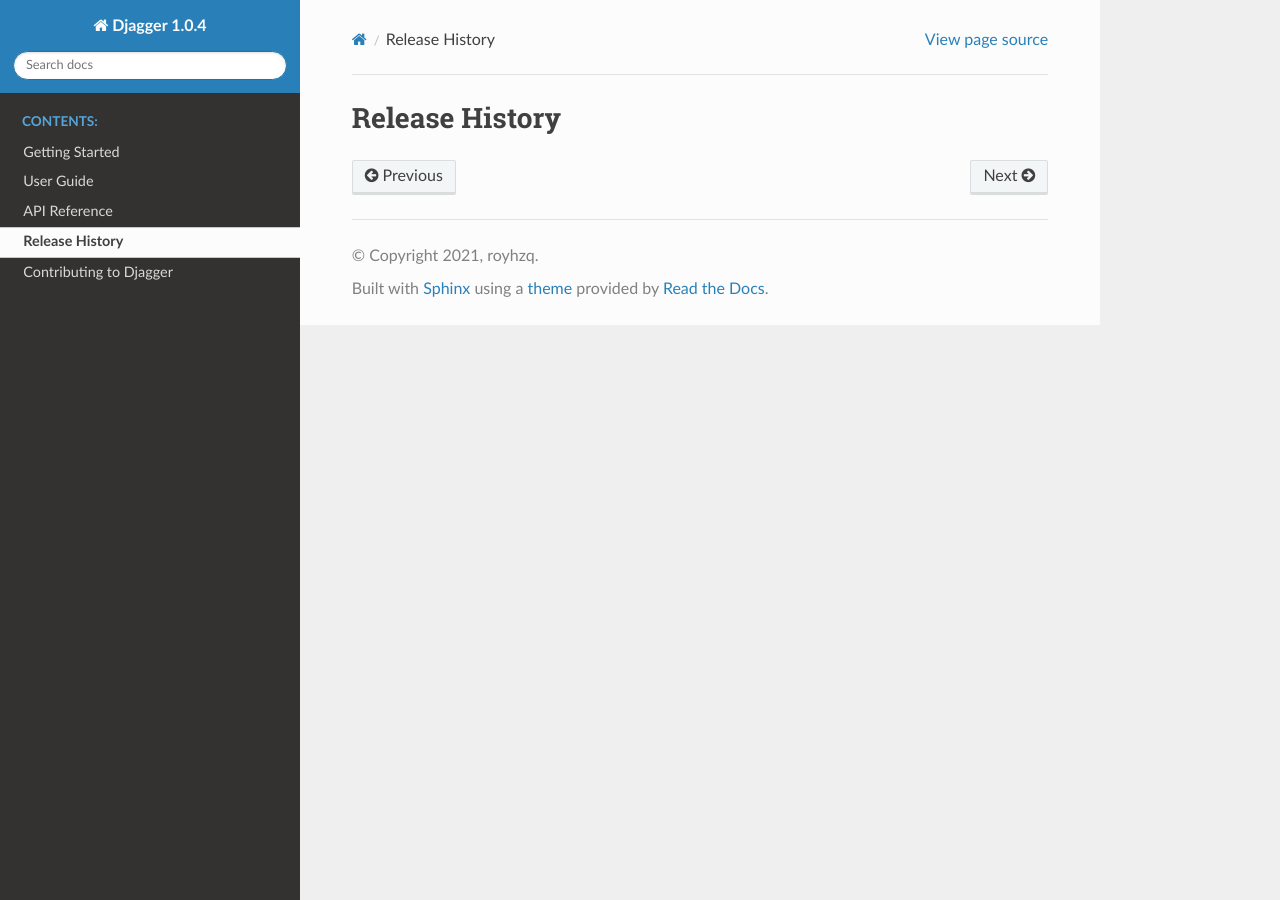
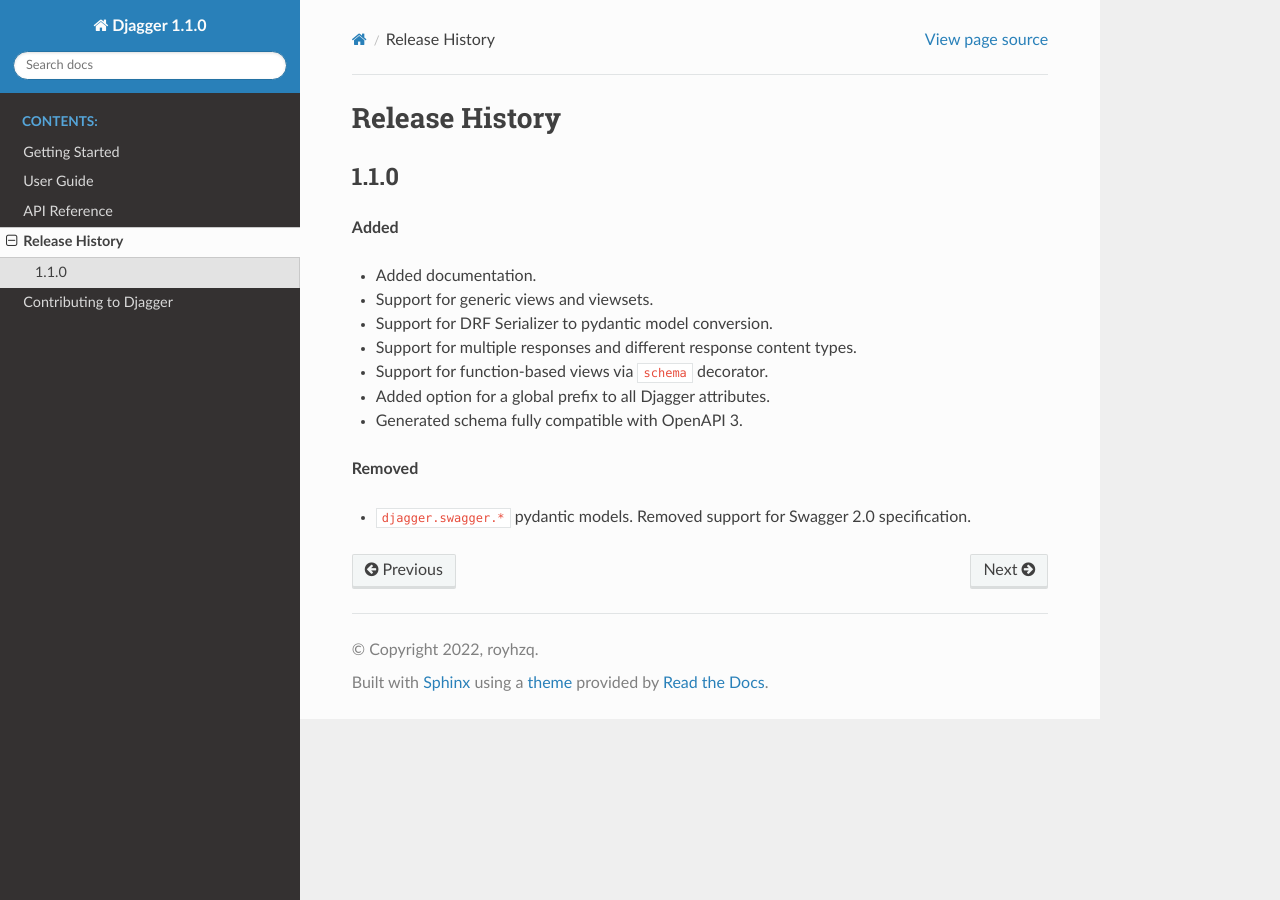
Before and after one commit to royhzq/djagger, a Sphinx documentation site: the page built from docs/source/release_history.rst, in a window 1280 px wide. Built offline with Sphinx 7.4.7 and the Read the Docs theme 2.0.0, drawn with Linux system fonts in a browser that asks for light colours.

Commit message:
Updated setup.cfg, changelog, and docs

```diff
--- a/docs/source/conf.py
+++ b/docs/source/conf.py
@@ -12,7 +12,8 @@
 #
 import os
 import sys
-sys.path.insert(0, os.path.abspath('../..'))
+
+sys.path.insert(0, os.path.abspath("../.."))
 
 from django.conf import settings
 
@@ -20,12 +21,12 @@
 
 # -- Project information -----------------------------------------------------
 
-project = 'Djagger 1.0.4'
-copyright = '2021, royhzq'
-author = 'royhzq'
+project = "Djagger 1.1.0"
+copyright = "2022, royhzq"
+author = "royhzq"
 
 # The full version, including alpha/beta/rc tags
-release = '1.0.4'
+release = "1.1.0"
 
 
 # -- General configuration ---------------------------------------------------
@@ -34,13 +35,13 @@
 # extensions coming with Sphinx (named 'sphinx.ext.*') or your custom
 # ones.
 extensions = [
-    'sphinx.ext.autodoc',
-    'sphinx.ext.autodoc.preserve_defaults',
-    'sphinx.ext.napoleon'
+    "sphinx.ext.autodoc",
+    "sphinx.ext.autodoc.preserve_defaults",
+    "sphinx.ext.napoleon",
 ]
 
 # Add any paths that contain templates here, relative to this directory.
-templates_path = ['_templates']
+templates_path = ["_templates"]
 
 # List of patterns, relative to source directory, that match files and
 # directories to ignore when looking for source files.
@@ -53,15 +54,15 @@
 # The theme to use for HTML and HTML Help pages.  See the documentation for
 # a list of builtin themes.
 #
-html_theme = 'sphinx_rtd_theme'
+html_theme = "sphinx_rtd_theme"
 
 # Add any paths that contain custom static files (such as style sheets) here,
 # relative to this directory. They are copied after the builtin static files,
 # so a file named "default.css" will overwrite the builtin "default.css".
-html_static_path = ['_static']
+html_static_path = ["_static"]
 
-autodoc_typehints = 'description'
-autodoc_class_signature = 'separated'
+autodoc_typehints = "description"
+autodoc_class_signature = "separated"
 autodoc_preserve_defaults = True
 
 napoleon_use_rtype = False
--- a/docs/source/contributing.rst
+++ b/docs/source/contributing.rst
@@ -1,2 +1,4 @@
 Contributing to Djagger
 =======================
+
+This project is in its early days and there is much to be improved on and many more features to be added. If you are interested in contributing to this project, please reach out to Roy at royhung@protonmail.com. Any help will be greatly appreciated. Thank you!
--- a/docs/source/release_history.rst
+++ b/docs/source/release_history.rst
@@ -1,2 +1,19 @@
 Release History
 ===============
+
+1.1.0
+-----
+
+**Added**
+
+* Added documentation.
+* Support for generic views and viewsets.
+* Support for DRF Serializer to pydantic model conversion.
+* Support for multiple responses and different response content types.
+* Support for function-based views via ``schema`` decorator.
+* Added option for a global prefix to all Djagger attributes.
+* Generated schema fully compatible with OpenAPI 3.
+
+**Removed**
+
+* ``djagger.swagger.*`` pydantic models. Removed support for Swagger 2.0 specification.
```
Also changed, not shown: docs/source/index.rst (+4 -4 lines).
